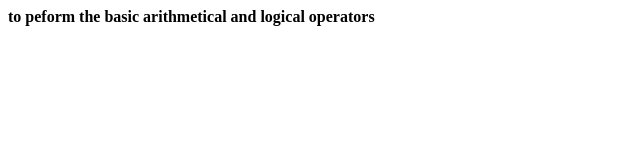
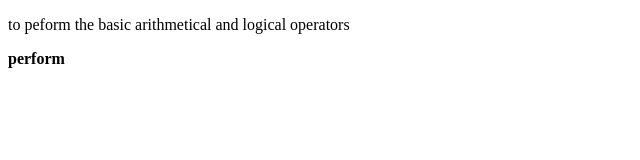
Before and after one commit to iamneo-production/eccdeaadecfadaeccdfffebaeceaec, a website: page public/index.html in a window 1280 px wide. Shown: the whole page, without its empty margins (0-640 px from the left). Drawn offline with Linux system fonts and the light colour scheme.

Commit message:
Backup Commit

```diff
--- a/public/index.html
+++ b/public/index.html
@@ -4,6 +4,8 @@
 <title>deepu</title>
 </head>
 <body>
-<b>to peform the basic arithmetical and logical operators</b>
+<p>to peform the basic arithmetical and logical operators</p>
+<b>perform</b>
+<i></i>
 </body>
 </html>
```
